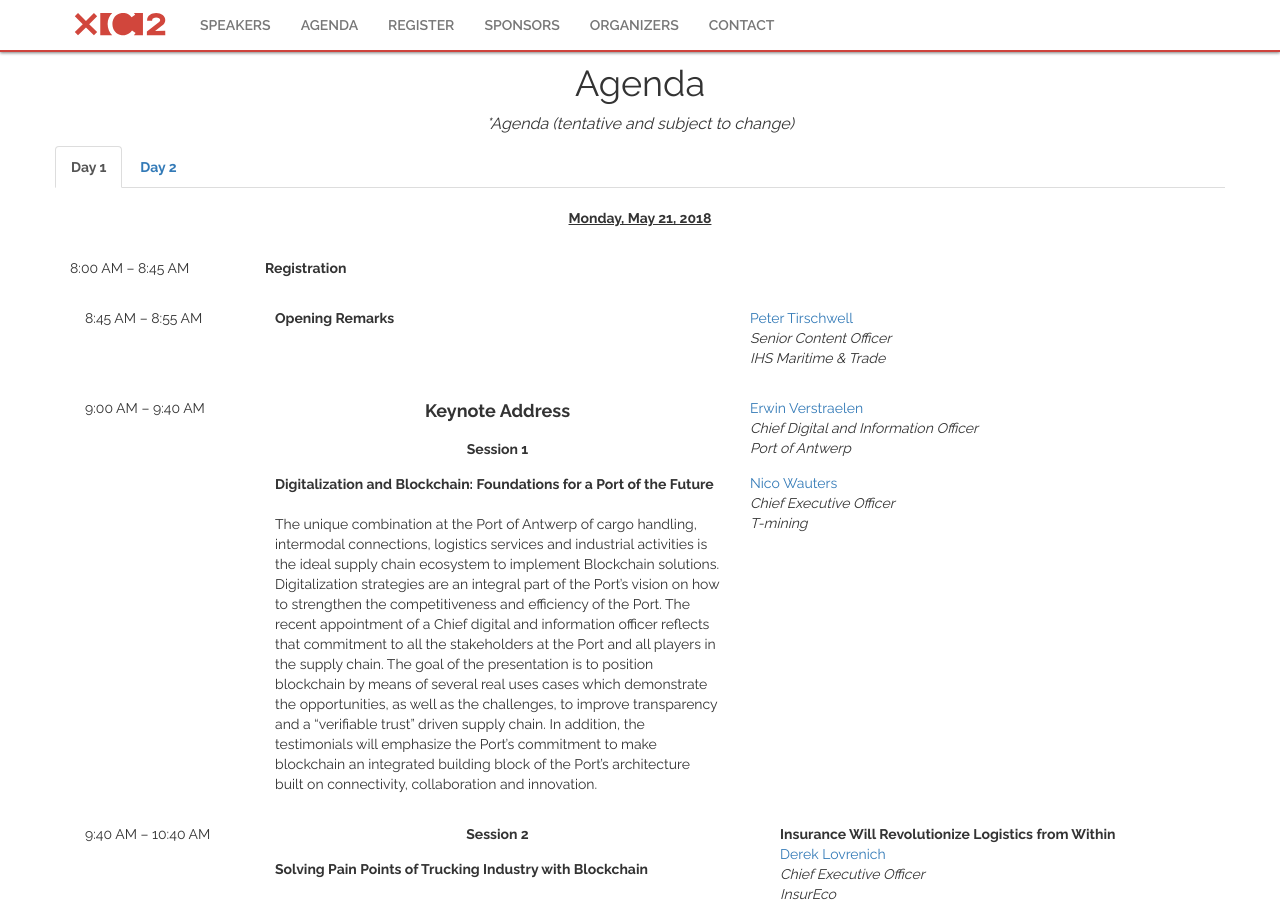
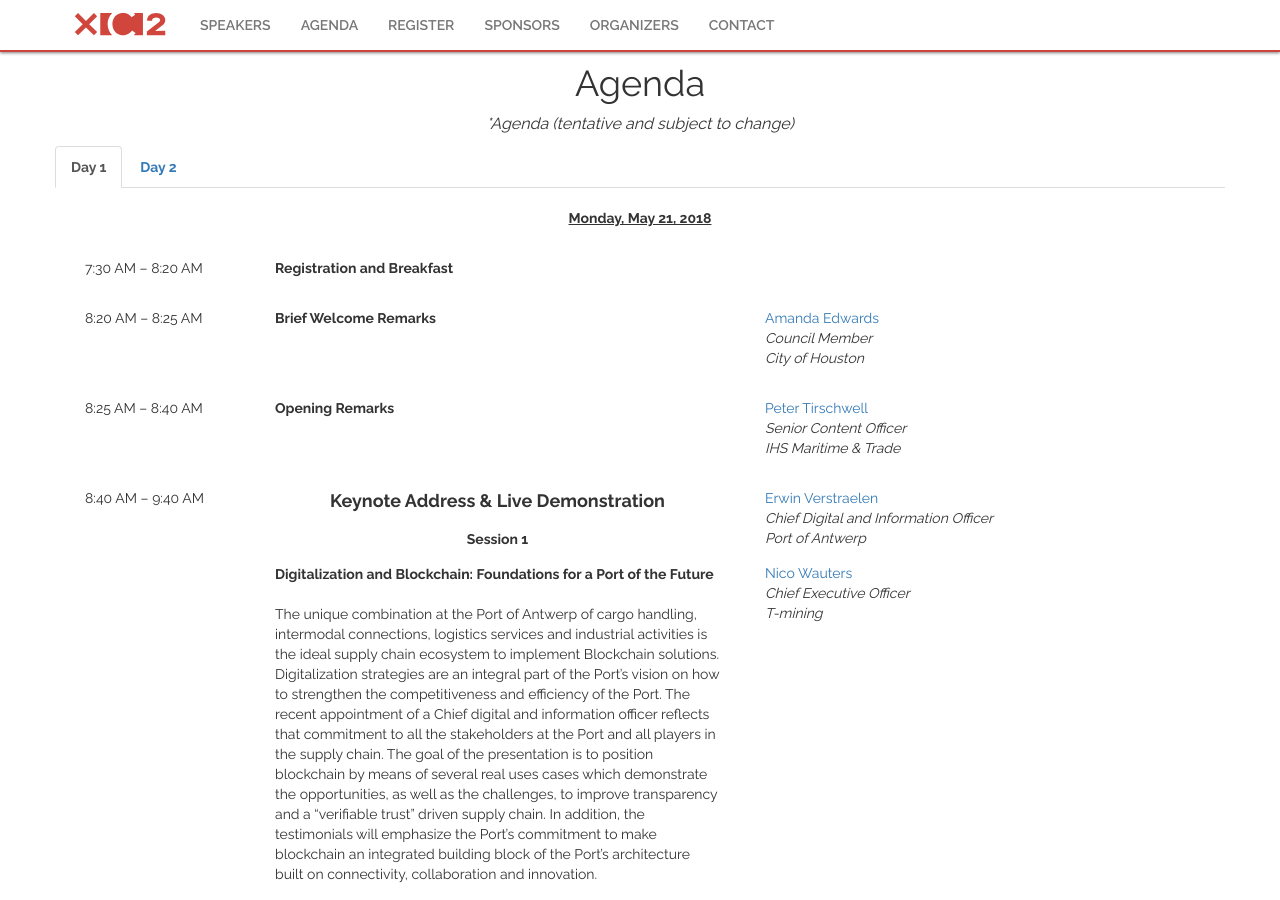
Before and after one commit to gnawalishyam/jekyll, a Jekyll site: the page built from index.html, in a window 1280 px wide and 900 px high, scrolled down 4390 px. Built offline with Jekyll 4.4.1, drawn with Linux system fonts in a browser that asks for light colours; some web fonts are replaced.

Commit message:
Updated agenda

```diff
--- a/index.html
+++ b/index.html
@@ -90,26 +90,42 @@
 					<div role="tabpanel" class="tab-pane fade in active" id="day1">
 						<div class="col-xxs-12 pb-30 text-center"></br><b><u>Monday, May 21, 2018</u></b></div>
 						<div class="col-sm-12 pb-30">
-								<div class="row">
 							<div class="col-sm-2">
-										8:00 AM – 8:45 AM
+								7:30 AM – 8:20 AM
 							</div>
 							<div class="col-sm-5">
-										<b>Registration</b>
+								<b>Registration and Breakfast</b>
 							</div>
 							<div class="col-sm-5">
+							</div>
+						</div>
+						<div class="col-sm-12 pb-30">
+							<div class="col-sm-2">
+								8:20 AM – 8:25 AM
+							</div>
+							<div class="col-sm-5">
+								<b>Brief Welcome Remarks</b>
+							</div>
+							<div class="col-sm-5">
+								<div class="col-xxs-12">
+									<a href="https://blockchainsupplychain.io/person/Amanda-Edwards">Amanda Edwards</a>
+								</div>
+								<div class="col-xxs-12">
+									<em>Council Member</em>
+								</div>
+								<div class="col-xxs-12">
+									<em>City of Houston</em>
 								</div>
 							</div>
 						</div>
 						<div class="col-sm-12 pb-30">
 							<div class="col-sm-2">
-								8:45 AM – 8:55 AM
+								8:25 AM – 8:40 AM
 							</div>
 							<div class="col-sm-5 pb-15">
 								<b>Opening Remarks</b>
 							</div>
 							<div class="col-sm-5">
-								<div class="row">
 								<div class="col-xxs-12">
 									<a href="https://blockchainsupplychain.io/person/Peter-Tirschwell">Peter Tirschwell</a>
 								</div>
@@ -121,14 +137,13 @@
 								</div>
 							</div>
 						</div>
-						</div>
 						<div class="col-sm-12 pb-30">
 							<div class="col-sm-2">
-								9:00 AM – 9:40 AM
+								8:40 AM – 9:40 AM
 							</div>
 							<div class="col-sm-5">
 									<div class="col-xxs-12 text-center pb-15 fs-18">
-										<b>Keynote Address</b>
+										<b>Keynote Address &amp; Live Demonstration</b>
 									</div>
 									<div class="col-xxs-12 text-center pb-15">
 										<b>Session 1</b>
@@ -136,7 +151,6 @@
 									<b>Digitalization and Blockchain: Foundations for a Port of the Future</b></br></br>The unique combination at the Port of Antwerp of cargo handling, intermodal connections, logistics services and industrial activities is the ideal supply chain ecosystem to implement Blockchain solutions. Digitalization strategies are an integral part of the Port’s vision on how to strengthen the competitiveness and efficiency of the Port. The recent appointment of a Chief digital and information officer reflects that commitment to all the stakeholders at the Port and all players in the supply chain. The goal of the presentation is to position blockchain by means of several real uses cases which demonstrate the opportunities, as well as the challenges, to improve transparency and a “verifiable trust” driven supply chain. In addition, the testimonials will emphasize the Port’s commitment to make blockchain an integrated building block of the Port’s architecture built on connectivity, collaboration and innovation.
 							</div>
 								<div class="col-sm-5">
-									<div class="row">
 									<div class="col-sm-12 pb-15">
 										<div class="row">
 											<div class="col-xxs-12">
@@ -166,7 +180,6 @@
 										<div class="row">
 											<div class="col-xxs-12">
 												<em>T-mining</em>
-												</div>
 											</div>
 										</div>
 									</div>
@@ -630,7 +643,6 @@
 								<b>Blockchain - A Government Perspective</b></br></br>Blockchain as a technology capable of achieving global view of supply chain and visibility without using traditional centralized infrastructure, holds many promises to improve efficiency and ensure compliance in commercial customs and implementation of single window. COAC Global Supply Chain Subcommittee established an Emerging Technologies Working Group to look into the applicability of blockchain to the trade processing. In Nov, 2017, the workgroup came up with 14 use cases including capturing and keeping track of partnering government agencies licenses, permits, certificate of origin reporting and free trade agreement product qualifications, carnets and bonded movement tracking.</br></br>Subsequent deep-dive efforts with members of the trade community in early 2018, further result in three use cases of blockchain for trade: automation of paper process tied to certification of origin to qualify for free trade agreements including NAFTA (Current process is to validate post-audit, time consuming and cumbersome); automation of Carnets; Partner Government Agency (PGA) licenses, certifications, and permits with focus on tuna form to automate interagency paper process.
 							</div>
 							<div class="col-sm-5">
-								<div class="col-sm-12">
 								<div class="col-xxs-12">
 									<a href="https://blockchainsupplychain.io/person/Vincent-Annunziato"></br>Vincent Annunziato</a>
 								</div>
@@ -639,7 +651,6 @@
 								</div>
 								<div class="col-xxs-12">
 									<em>U.S. Customs and Border Protection</em>
-									</div>
 								</div>
 							</div>
 						</div>
```
Lines whose indentation alone changed are shown as unchanged.
